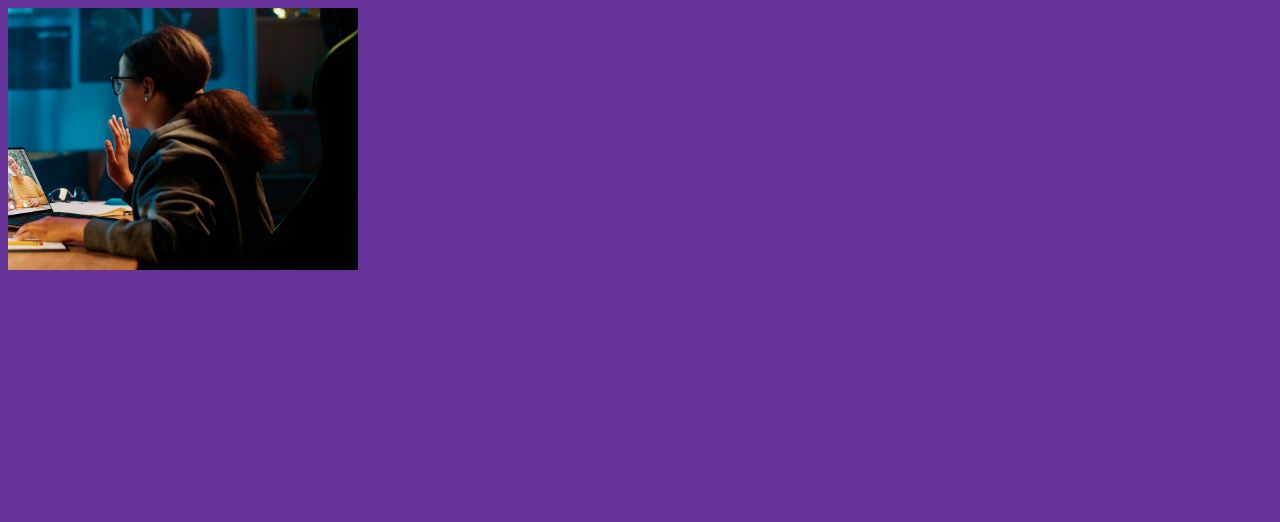
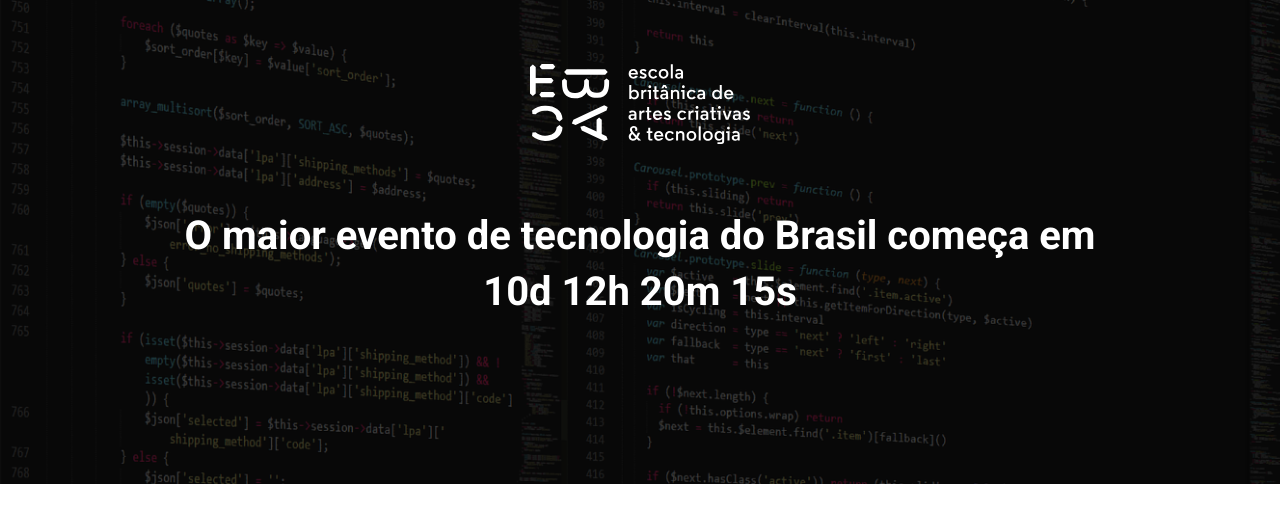
Before and after one commit to SanatielBorges/ebac_tech_talks, a website built with Parcel: page src/index.html in a window 1280 px wide. Built offline with nearby package versions, Linux system fonts and the light colour scheme.

Commit message:
criando o hero

```diff
--- a/package.json
+++ b/package.json
@@ -12,6 +12,7 @@
   "license": "ISC",
   "devDependencies": {
     "@parcel/transformer-sass": "^2.12.0",
-    "parcel": "^2.12.0"
+    "parcel": "^2.12.0",
+    "sharp": "^0.31.3"
   }
 }
--- a/src/index.html
+++ b/src/index.html
@@ -1,13 +1,29 @@
 <!DOCTYPE html>
-<html lang="en">
+<html lang="pt-BR">
   <head>
     <meta charset="UTF-8" />
     <meta name="viewport" content="width=device-width, initial-scale=1.0" />
-    <title>Document</title>
+    <title>Ebac Tech Talks</title>
+    <link
+      href="https://fonts.googleapis.com/css2?family=Roboto:wght@400;700&display=swap"
+      rel="stylesheet"
+    />
     <link rel="stylesheet" href="styles/main.scss" />
   </head>
   <body>
-    <img src="./images/backend.png" alt="" width="350" />
+    <header class="hero">
+      <div class="container">
+        <img
+          class="hero__logo"
+          src="./images/ebac_logo.svg"
+          alt="Logo da Ebac"
+        />
+        <p class="hero__text">
+          O maior evento de tecnologia do Brasil começa em 10d 12h 20m 15s
+        </p>
+      </div>
+    </header>
+
     <script src="scripts/main.js"></script>
   </body>
 </html>
--- /dev/null
+++ b/src/styles/_hero.scss
@@ -0,0 +1,52 @@
+.hero {
+  padding-top: 64px;
+  padding-bottom: 100px;
+  background-image: url("../images/fundo.png");
+  background-repeat: no-repeat;
+  background-size: cover;
+  position: relative;
+
+  .container {
+    position: relative;
+  }
+
+  &::before {
+    position: absolute;
+    top: 0;
+    left: 0;
+    width: 100%;
+    height: 100%;
+    background-color: #000;
+    content: "";
+    opacity: 0.7;
+  }
+
+  &__text {
+    margin-top: 64px;
+    margin-bottom: 64px;
+    font-size: 40px;
+    line-height: 56px;
+    font-weight: 800;
+    text-align: center;
+  }
+
+  &__logo {
+    margin: 0 auto;
+    height: 80px;
+    display: block;
+  }
+
+  @media (max-width: 640px) {
+    padding: 40px 0;
+
+    &__logo {
+      height: 40px;
+    }
+
+    &__text {
+      font-size: 22px;
+      line-height: 24px;
+      margin: 24px 0;
+    }
+  }
+}
--- a/src/styles/main.scss
+++ b/src/styles/main.scss
@@ -1,3 +1,23 @@
-body {
-  background-color: rebeccapurple;
+@use "hero";
+
+* {
+  margin: 0;
+  padding: 0;
+  box-sizing: border-box;
+  font-family: Roboto, sans-serif;
+  color: #fff;
 }
+
+.container {
+  max-width: 960px;
+  width: 100%;
+  margin: 0 auto;
+
+  @media (max-width: 640px) {
+    max-width: 80%;
+  }
+
+  @media (max-width: 1024px) {
+    max-width: 90%;
+  }
+}
```
Also changed, not shown: sharp.config.json (renamed from charp.config.json), 2 other files.
